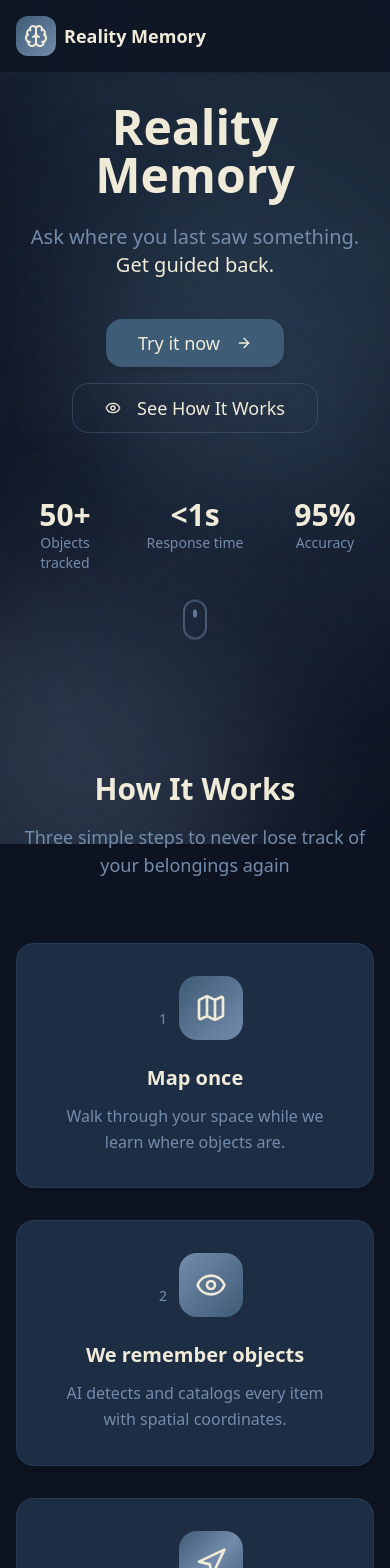
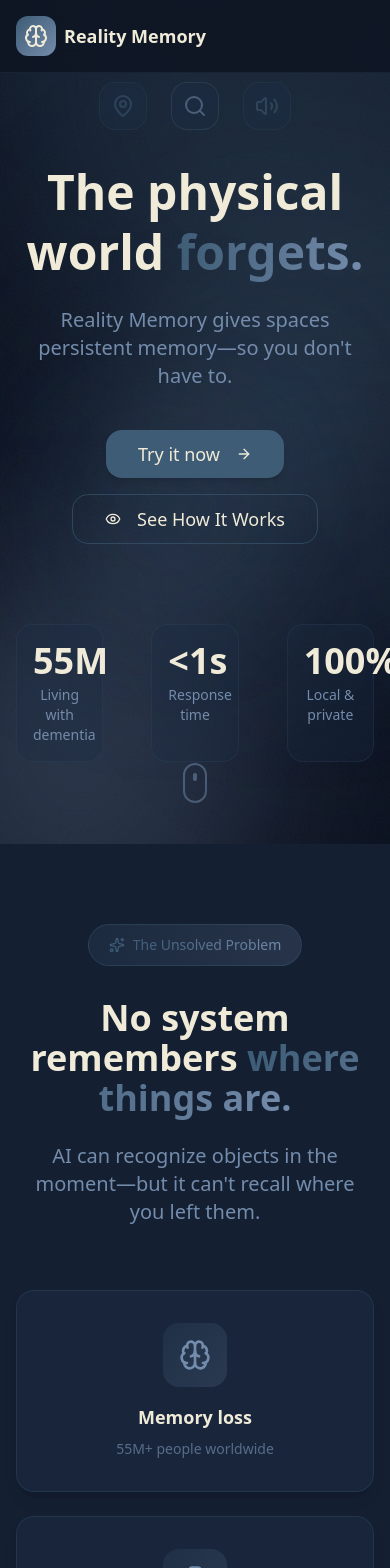
Before and after one commit to Trolleroof/sandhacks, a Next.js app in the folder frontend/: page / in a window 390 px wide. Shown: the top 1568 px of the page. Built offline with nearby package versions, Linux system fonts and the light colour scheme.

Commit message:
changed theming of ui

```diff
--- a/frontend/app/components/landing/FinalCTA.tsx
+++ b/frontend/app/components/landing/FinalCTA.tsx
@@ -1,38 +1,49 @@
 "use client";
 
 import Link from "next/link";
-import { ArrowRight, Brain } from "lucide-react";
+import { ArrowRight, Brain, Shield, Zap } from "lucide-react";
 import { Button } from "@/components/ui/button";
 
 export function FinalCTA() {
   return (
-    <section className="py-24 px-4">
-      <div className="max-w-4xl mx-auto text-center">
-        {/* Icon */}
-        <div className="inline-flex items-center justify-center w-20 h-20 rounded-[24px] bg-gradient-to-br from-slateblue to-denim mb-8">
-          <Brain className="h-10 w-10 text-eggshell" />
+    <section className="min-h-screen py-20 px-4 flex flex-col items-center justify-center relative">
+      {/* Background effects */}
+      <div className="absolute inset-0 overflow-hidden pointer-events-none">
+        <div className="absolute top-1/3 left-1/3 w-80 h-80 bg-slateblue/15 rounded-full blur-[100px]" />
+        <div className="absolute bottom-1/3 right-1/3 w-64 h-64 bg-denim/10 rounded-full blur-[80px]" />
+      </div>
+
+      <div className="max-w-4xl mx-auto text-center relative z-10">
+        {/* Main icon */}
+        <div className="inline-flex items-center justify-center w-24 h-24 rounded-[28px] bg-gradient-to-br from-slateblue to-denim mb-8">
+          <Brain className="h-12 w-12 text-eggshell" />
         </div>
 
-        {/* Heading */}
-        <h2 className="text-3xl sm:text-4xl font-bold text-eggshell mb-4">
-          Ready to remember everything?
+        <h2 className="text-4xl sm:text-5xl font-bold text-eggshell mb-4">
+          Give your space memory.
         </h2>
-        <p className="text-lg text-denim max-w-xl mx-auto mb-8">
-          Start mapping your space and never lose track of your belongings again.
+        <p className="text-xl text-denim mb-10">
+          Never ask &quot;where did I put that?&quot; again.
         </p>
 
-        {/* CTA Button */}
-        <Button asChild size="lg" className="text-lg px-10 py-6">
+        <Button asChild size="lg" className="text-xl px-12 py-7 mb-12">
           <Link href="/app">
-            Try it now
-            <ArrowRight className="ml-2 h-5 w-5" />
+            Try Reality Memory
+            <ArrowRight className="ml-2 h-6 w-6" />
           </Link>
         </Button>
 
-        {/* Footer note */}
-        <p className="text-sm text-denim/60 mt-8">
-          No account required. Works locally on your device.
-        </p>
+        {/* Trust badges */}
+        <div className="flex flex-wrap justify-center gap-8">
+          <div className="flex items-center gap-3 px-6 py-3 rounded-full bg-space/50 border border-slateblue/20">
+            <Shield className="h-5 w-5 text-slateblue" />
+            <span className="text-denim">Privacy-first</span>
+          </div>
+          <div className="flex items-center gap-3 px-6 py-3 rounded-full bg-space/50 border border-slateblue/20">
+            <Zap className="h-5 w-5 text-slateblue" />
+            <span className="text-denim">Works locally</span>
+          </div>
+        </div>
       </div>
     </section>
   );
--- a/frontend/app/components/landing/HeroSection.tsx
+++ b/frontend/app/components/landing/HeroSection.tsx
@@ -2,7 +2,7 @@
 
 import { useEffect, useRef } from "react";
 import Link from "next/link";
-import { ArrowRight, Eye, Play } from "lucide-react";
+import { ArrowRight, Eye, MapPin, Search, Volume2 } from "lucide-react";
 import { Button } from "@/components/ui/button";
 import { animations } from "../../lib/animations";
 
@@ -23,34 +23,40 @@
   return (
     <section
       ref={heroRef}
-      className="relative min-h-[80vh] flex flex-col items-center justify-center text-center px-4 py-20"
+      className="relative min-h-screen flex flex-col items-center justify-center text-center px-4 py-20"
     >
       {/* Background effects */}
       <div className="absolute inset-0 overflow-hidden pointer-events-none">
         <div className="absolute top-1/4 left-1/4 w-96 h-96 bg-slateblue/20 rounded-full blur-[100px]" />
         <div className="absolute bottom-1/4 right-1/4 w-64 h-64 bg-denim/15 rounded-full blur-[80px]" />
+        <div className="absolute top-1/2 right-1/3 w-48 h-48 bg-slateblue/10 rounded-full blur-[60px]" />
       </div>
 
       <div className="relative z-10 max-w-4xl mx-auto">
-        {/* Badge */}
-        {/*
-        <div className="animate-in inline-flex items-center gap-2 px-4 py-2 rounded-full bg-space border border-slateblue/40 mb-8 opacity-0">
-          <span className="h-2 w-2 rounded-full bg-green-400 animate-pulse" />
-          <span className="text-sm text-denim">AI-Powered Object Memory</span>
+        {/* Floating icons */}
+        <div className="animate-in opacity-0 flex justify-center gap-6 mb-8">
+          <div className="w-12 h-12 rounded-2xl bg-space/80 border border-slateblue/30 flex items-center justify-center animate-pulse">
+            <MapPin className="h-6 w-6 text-slateblue" />
+          </div>
+          <div className="w-12 h-12 rounded-2xl bg-space/80 border border-denim/30 flex items-center justify-center animate-pulse delay-100">
+            <Search className="h-6 w-6 text-denim" />
+          </div>
+          <div className="w-12 h-12 rounded-2xl bg-space/80 border border-slateblue/30 flex items-center justify-center animate-pulse delay-200">
+            <Volume2 className="h-6 w-6 text-slateblue" />
+          </div>
         </div>
-        */}
 
-
-        {/* Title */}
-        <h1 className="animate-in text-5xl sm:text-6xl md:text-7xl font-bold text-eggshell mb-6 opacity-0">
-          Reality Memory
+        {/* Headline */}
+        <h1 className="animate-in text-5xl sm:text-6xl md:text-7xl font-bold text-eggshell mb-6 opacity-0 leading-tight">
+          The physical world{" "}
+          <span className="text-transparent bg-clip-text bg-gradient-to-r from-slateblue to-denim">
+            forgets.
+          </span>
         </h1>
 
-        {/* Subtitle */}
-        <p className="animate-in text-xl sm:text-2xl text-denim max-w-2xl mx-auto mb-10 opacity-0">
-          Ask where you last saw something.
-          <br />
-          <span className="text-eggshell">Get guided back.</span>
+        {/* Subheadline */}
+        <p className="animate-in text-xl sm:text-2xl text-denim max-w-xl mx-auto mb-10 opacity-0">
+          Reality Memory gives spaces persistent memory—so you don&apos;t have to.
         </p>
 
         {/* CTA Buttons */}
@@ -74,18 +80,18 @@
         </div>
 
         {/* Stats */}
-        <div className="animate-in grid grid-cols-3 gap-8 mt-16 max-w-lg mx-auto opacity-0">
-          <div className="text-center">
-            <div className="text-3xl font-bold text-eggshell">50+</div>
-            <div className="text-sm text-denim">Objects tracked</div>
+        <div className="animate-in grid grid-cols-3 gap-12 mt-20 max-w-2xl mx-auto opacity-0">
+          <div className="text-center p-4 rounded-2xl bg-space/30 border border-slateblue/20">
+            <div className="text-4xl font-bold text-eggshell mb-1">55M</div>
+            <div className="text-sm text-denim">Living with dementia</div>
           </div>
-          <div className="text-center">
-            <div className="text-3xl font-bold text-eggshell">&lt;1s</div>
+          <div className="text-center p-4 rounded-2xl bg-space/30 border border-slateblue/20">
+            <div className="text-4xl font-bold text-eggshell mb-1">&lt;1s</div>
             <div className="text-sm text-denim">Response time</div>
           </div>
-          <div className="text-center">
-            <div className="text-3xl font-bold text-eggshell">95%</div>
-            <div className="text-sm text-denim">Accuracy</div>
+          <div className="text-center p-4 rounded-2xl bg-space/30 border border-slateblue/20">
+            <div className="text-4xl font-bold text-eggshell mb-1">100%</div>
+            <div className="text-sm text-denim">Local &amp; private</div>
           </div>
         </div>
       </div>
--- a/frontend/app/components/landing/HowItWorksSection.tsx
+++ b/frontend/app/components/landing/HowItWorksSection.tsx
@@ -1,27 +1,27 @@
 "use client";
 
 import { useEffect, useRef } from "react";
-import { Map, Eye, Navigation } from "lucide-react";
+import { Map, Brain, Navigation, ArrowRight } from "lucide-react";
 import { Card, CardContent } from "@/components/ui/card";
 import { animations } from "../../lib/animations";
 
 const steps = [
   {
     icon: Map,
-    title: "Map once",
-    description: "Walk through your space while we learn where objects are.",
+    title: "Map your space",
+    description: "Walk through your environment while our AI learns and catalogs object locations in real-time.",
     color: "from-slateblue to-denim",
   },
   {
-    icon: Eye,
-    title: "We remember objects",
-    description: "AI detects and catalogs every item with spatial coordinates.",
+    icon: Brain,
+    title: "We remember",
+    description: "Every object is stored with precise spatial coordinates—a persistent memory for your space.",
     color: "from-denim to-slateblue",
   },
   {
     icon: Navigation,
-    title: "Ask and get guided",
-    description: 'Just ask "Find my keys" and get voice-guided directions.',
+    title: "Ask & find",
+    description: '"Where are my keys?" Get instant voice-guided directions to any remembered object.',
     color: "from-slateblue via-denim to-slateblue",
   },
 ];
@@ -35,7 +35,7 @@
         entries.forEach((entry) => {
           if (entry.isIntersecting && sectionRef.current) {
             const cards = sectionRef.current.querySelectorAll(".step-card");
-            animations.staggerCards(cards);
+            animations.staggerCards(Array.from(cards));
             observer.disconnect();
           }
         });
@@ -51,55 +51,54 @@
   }, []);
 
   return (
-    <section
-      ref={sectionRef}
-      id="how-it-works"
-      className="py-24 px-4"
-    >
-      <div className="max-w-6xl mx-auto">
-        {/* Section header */}
+    <section ref={sectionRef} id="how-it-works" className="min-h-screen py-20 px-4 flex flex-col items-center justify-center">
+      <div className="max-w-6xl mx-auto w-full">
+        {/* Header */}
         <div className="text-center mb-16">
-          <h2 className="text-3xl sm:text-4xl font-bold text-eggshell mb-4">
+          <h2 className="text-4xl sm:text-5xl font-bold text-eggshell mb-4">
             How It Works
           </h2>
-          <p className="text-lg text-denim max-w-2xl mx-auto">
-            Three simple steps to never lose track of your belongings again
+          <p className="text-xl text-denim">
+            Three steps to persistent spatial memory.
           </p>
         </div>
 
-        {/* Steps grid */}
+        {/* Steps - larger cards */}
         <div className="grid grid-cols-1 md:grid-cols-3 gap-8">
           {steps.map((step, index) => (
             <Card
               key={step.title}
-              className="step-card opacity-0 hover:border-slateblue/60 transition-all hover:-translate-y-1"
+              className="step-card opacity-0 hover:border-slateblue/60 transition-all hover:-translate-y-2"
             >
-              <CardContent className="p-8 text-center">
+              <CardContent className="p-10 text-center">
                 {/* Step number */}
-                <div className="inline-flex items-center justify-center w-8 h-8 rounded-full bg-space text-denim text-sm font-medium mb-6">
+                <div className="inline-flex items-center justify-center w-10 h-10 rounded-full bg-space text-denim text-lg font-bold mb-6">
                   {index + 1}
                 </div>
 
                 {/* Icon */}
                 <div
-                  className={`inline-flex items-center justify-center w-16 h-16 rounded-[18px] bg-gradient-to-br ${step.color} mb-6`}
+                  className={`inline-flex items-center justify-center w-20 h-20 rounded-[20px] bg-gradient-to-br ${step.color} mb-6`}
                 >
-                  <step.icon className="h-8 w-8 text-eggshell" />
+                  <step.icon className="h-10 w-10 text-eggshell" />
                 </div>
 
-                {/* Content */}
                 <h3 className="text-xl font-semibold text-eggshell mb-3">
                   {step.title}
                 </h3>
-                <p className="text-denim">{step.description}</p>
+                <p className="text-base text-denim leading-relaxed">{step.description}</p>
               </CardContent>
             </Card>
           ))}
         </div>
 
-        {/* Connection line (desktop only) */}
-        <div className="hidden md:block relative h-0 -mt-[200px] mb-[200px]">
-          <div className="absolute top-0 left-1/6 right-1/6 h-0.5 bg-gradient-to-r from-transparent via-slateblue/30 to-transparent" />
+        {/* Connector arrows (desktop only) */}
+        <div className="hidden md:flex justify-center items-center gap-4 mt-8">
+          <div className="flex-1 h-px bg-gradient-to-r from-transparent via-slateblue/50 to-slateblue/50" />
+          <ArrowRight className="h-5 w-5 text-slateblue" />
+          <div className="flex-1 h-px bg-gradient-to-r from-slateblue/50 via-slateblue/50 to-slateblue/50" />
+          <ArrowRight className="h-5 w-5 text-slateblue" />
+          <div className="flex-1 h-px bg-gradient-to-r from-slateblue/50 via-slateblue/50 to-transparent" />
         </div>
       </div>
     </section>
--- /dev/null
+++ b/frontend/app/components/landing/ProblemSection.tsx
@@ -0,0 +1,54 @@
+"use client";
+
+import { Brain, Users, Briefcase, BookOpen, Sparkles } from "lucide-react";
+import { Card, CardContent } from "@/components/ui/card";
+
+const affectedGroups = [
+    { icon: Brain, title: "Memory loss", description: "55M+ people worldwide" },
+    { icon: Briefcase, title: "Busy professionals", description: "Hours lost to searching" },
+    { icon: BookOpen, title: "Students", description: "Materials everywhere" },
+    { icon: Users, title: "Caregivers", description: "Helping loved ones" },
+];
+
+export function ProblemSection() {
+    return (
+        <section className="min-h-screen py-20 px-4 bg-space/50 flex flex-col items-center justify-center">
+            <div className="max-w-5xl mx-auto text-center">
+                {/* Badge - sleek gradient */}
+                <div className="inline-flex items-center gap-2 px-5 py-2.5 rounded-full bg-gradient-to-r from-slateblue/20 to-denim/20 border border-slateblue/40 mb-8 backdrop-blur-sm">
+                    <Sparkles className="h-4 w-4 text-slateblue" />
+                    <span className="text-sm font-medium bg-gradient-to-r from-slateblue to-denim bg-clip-text text-transparent">The Unsolved Problem</span>
+                </div>
+
+                {/* Core problem */}
+                <h2 className="text-4xl sm:text-5xl font-bold text-eggshell mb-6">
+                    No system remembers{" "}
+                    <span className="text-transparent bg-clip-text bg-gradient-to-r from-slateblue to-denim">
+                        where things are.
+                    </span>
+                </h2>
+
+                <p className="text-xl text-denim max-w-2xl mx-auto mb-16">
+                    AI can recognize objects in the moment—but it can&apos;t recall where you left them.
+                </p>
+
+                {/* Affected groups - larger cards */}
+                <div className="grid grid-cols-1 sm:grid-cols-2 lg:grid-cols-4 gap-6">
+                    {affectedGroups.map((group) => (
+                        <Card key={group.title} className="bg-space/50 border-slateblue/30 hover:border-slateblue/60 transition-colors">
+                            <CardContent className="p-8 text-center">
+                                <div className="inline-flex items-center justify-center w-16 h-16 rounded-2xl bg-gradient-to-br from-slateblue/20 to-denim/20 mb-4">
+                                    <group.icon className="h-8 w-8 text-denim" />
+                                </div>
+                                <h3 className="text-lg font-semibold text-eggshell mb-2">{group.title}</h3>
+                                <p className="text-sm text-denim/70">{group.description}</p>
+                            </CardContent>
+                        </Card>
+                    ))}
+                </div>
+            </div>
+        </section>
+    );
+}
+
+export default ProblemSection;
--- a/frontend/app/components/landing/TechStrip.tsx
+++ b/frontend/app/components/landing/TechStrip.tsx
@@ -4,7 +4,7 @@
 
 const technologies = [
   { icon: Cpu, name: "VSLAM", description: "Visual SLAM" },
-  { icon: Eye, name: "EyePop", description: "Object Detection" },
+  { icon: Eye, name: "YOLO", description: "Object Detection" },
   { icon: Zap, name: "FastAPI", description: "Backend" },
   { icon: Mic, name: "Voice", description: "Natural Language" },
 ];
--- a/frontend/app/components/landing/index.ts
+++ b/frontend/app/components/landing/index.ts
@@ -1,4 +1,5 @@
 export { HeroSection } from "./HeroSection";
+export { ProblemSection } from "./ProblemSection";
 export { HowItWorksSection } from "./HowItWorksSection";
 export { PreviewSection } from "./PreviewSection";
 export { TrustSection } from "./TrustSection";
--- a/frontend/app/page.tsx
+++ b/frontend/app/page.tsx
@@ -5,6 +5,7 @@
 import { Brain } from "lucide-react";
 import {
   HeroSection,
+  ProblemSection,
   HowItWorksSection,
   PreviewSection,
   TrustSection,
@@ -63,6 +64,7 @@
       {/* Main content */}
       <main className="relative z-10">
         <HeroSection onWatchHowItWorks={handleWatchHowItWorks} />
+        <ProblemSection />
         <HowItWorksSection />
         <PreviewSection />
         <TrustSection />
```
